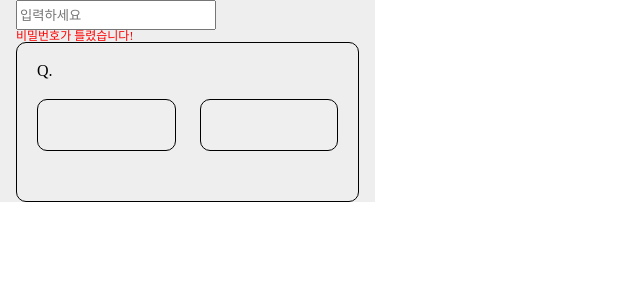
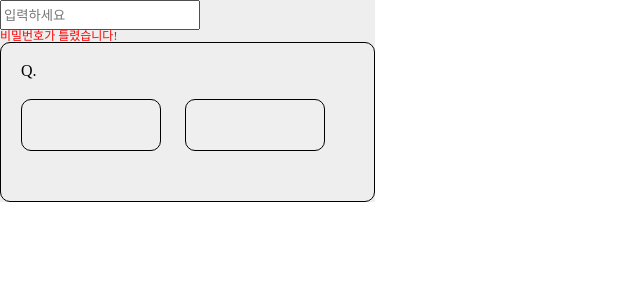
Before and after one commit to SOPT-Hackathon-Web4/sopkathon-client, a React (Vite) app: page /dev in a window 1280 px wide. Shown: the top 300 px of the page, without its empty margins (0-640 px from the left). Built offline with nearby package versions, Linux system fonts and the light colour scheme.

Commit message:
chore: 컴포넌트 확인 과정에서 생긴 Dev 코드 제거

```diff
--- a/src/components/QuizBox/QuizBox.tsx
+++ b/src/components/QuizBox/QuizBox.tsx
@@ -32,6 +32,8 @@ const QuizBox = ({ idx, title, labelLeft, labelRight, onClick = () => {} }: Quiz
 export default QuizBox;
 
 const QuizBoxContainer = styled.section`
+  /* width를 100으로 줬기 때문에, 페이지에서 사용할 때 padding: 0 1.6rem; 주기 */
+  /* 페이지 단에서 gap 주는 거 잊지 말기!  */
   width: 100%;
   height: 16rem;
 
--- a/src/pages/dev/Dev.tsx
+++ b/src/pages/dev/Dev.tsx
@@ -22,7 +22,4 @@ export default Dev;
 const DevWrapper = styled.div`
   width: 100%;
   background-color: ${({ theme }) => theme.color.gray02};
-
-  padding: 0 1.6rem;
-  gap: 2rem;
 `;
```
